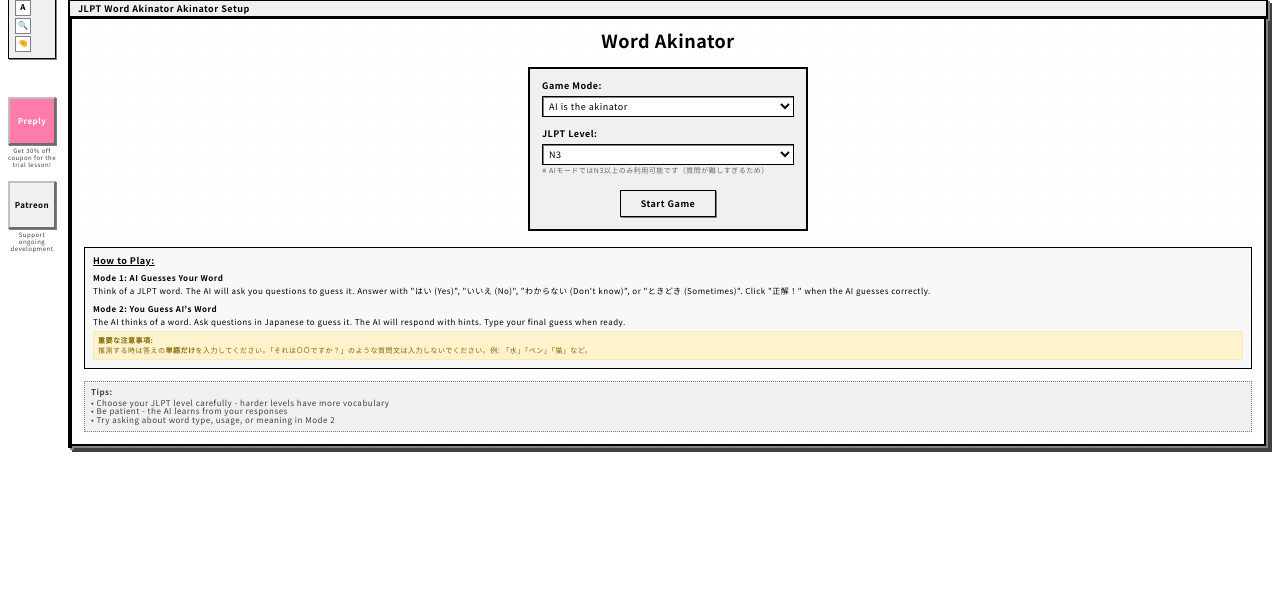
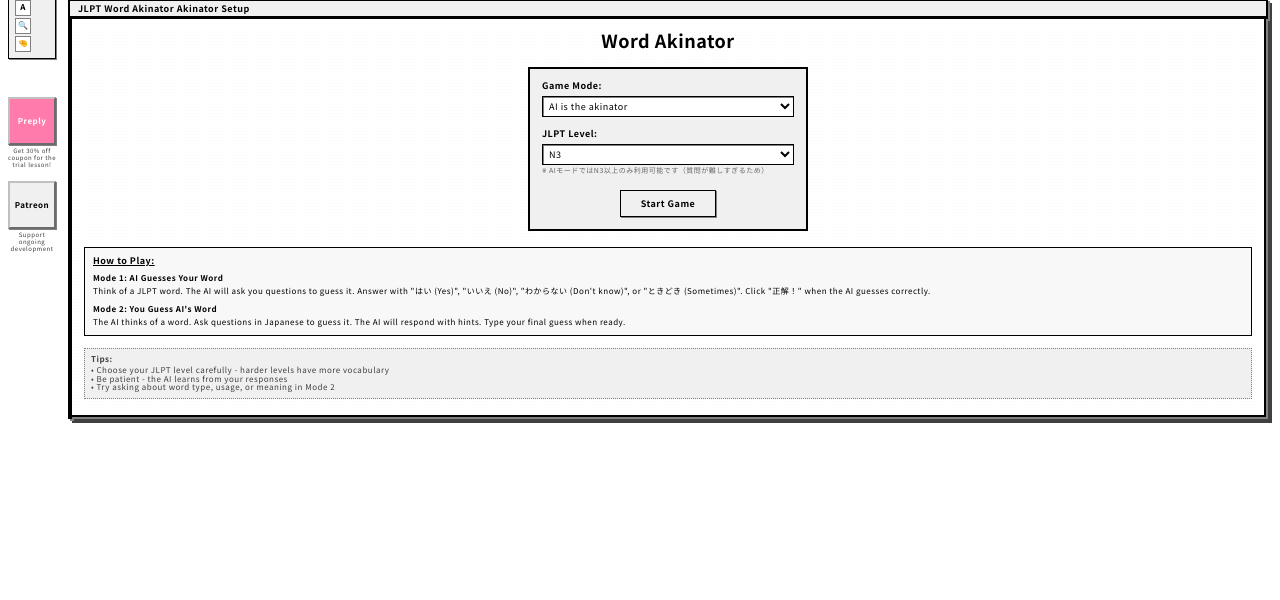
Before and after one commit to juuwaah/practice_japanese_b, a Flask app: page /akinator/ in a window 1280 px wide. Shown: the part 53-653 px from the top of the page. Run offline with Flask 3, Linux system fonts and the light colour scheme; parts of the project's set-up code (start-up, migrations or seed data) failed here and were passed over; some web fonts are replaced.

Commit message:
Improve Akinator user input instructions
1. Move user input instructions from warning boxes to placeholder text
   - English: "Enter ONLY the word (e.g. water, pen, cat) - DO NOT write questions like \"Is it water?\""
   - Japanese: "単語だけ入力 (例: 水、ペン、猫) - 「それは水ですか？」のような質問文は入力しないで"

2. Remove warning boxes from both game and selection screens
   - Instructions now appear directly in the input field placeholder
   - Cleaner UI without yellow warning boxes

3. Support for both English and Japanese language switching
   - Instructions automatically adapt to user's language setting

🤖 Generated with [Claude Code](https://claude.ai/code)

Co-Authored-By: Claude <noreply@anthropic.com>

```diff
--- a/templates/akinator_select.html
+++ b/templates/akinator_select.html
@@ -55,12 +55,6 @@
     <div>
       <div style="font-weight: bold; margin-bottom: 2px;">{{ _('mode_2_you_guess') }}</div>
       <div>{{ _('mode_2_description') }}</div>
-      <div style="margin-top: 4px; padding: 4px; background: #FFF3CD; border: 1px solid #FFEAA7; border-radius: 2px;">
-        <div style="font-weight: bold; color: #856404; font-size: 7px;">重要な注意事項:</div>
-        <div style="color: #856404; font-size: 7px; line-height: 1.3;">
-          推測する時は答えの<strong>単語だけ</strong>を入力してください。「それは○○ですか？」のような質問文は入力しないでください。例: 「水」「ペン」「猫」など。
-        </div>
-      </div>
     </div>
   </div>
 </div>
--- a/translations.py
+++ b/translations.py
@@ -116,7 +116,7 @@ TRANSLATIONS = {
         'hint': 'Hint',
         'give_up': 'Give Up',
         'i_know': 'I Know!',
-        'enter_answer': 'Enter your answer...',
+        'enter_answer': 'Enter ONLY the word (e.g. water, pen, cat) - DO NOT write questions like "Is it water?"',
         'submit_answer': 'Submit answer',
         'quick_responses': 'Quick Responses',
         'yes': 'Yes',
@@ -399,7 +399,7 @@ TRANSLATIONS = {
         'hint': 'ヒント',
         'give_up': 'あきらめる',
         'i_know': 'わかった！',
-        'enter_answer': '答えを入力...',
+        'enter_answer': '単語だけ入力 (例: 水、ペン、猫) - 「それは水ですか？」のような質問文は入力しないで',
         'submit_answer': '答えを送信',
         'quick_responses': 'クイックレスポンス',
         'yes': 'はい',
```
Also changed, not shown: templates/akinator.html (+0 -8 lines).
